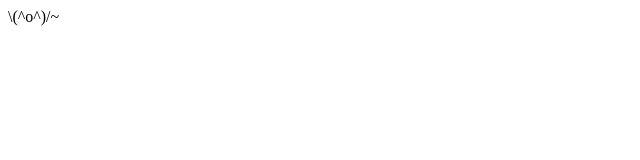
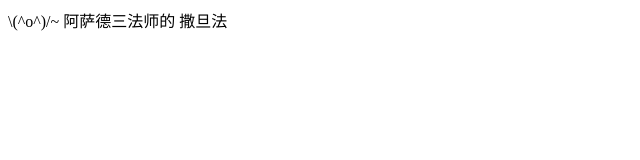
Before and after one commit to liliang1022/test, a plain HTML site: page index.html in a window 1280 px wide. Shown: the whole page, without its empty margins (0-640 px from the left). Drawn offline with Linux system fonts and the light colour scheme.

Commit message:
加入了a.txt

```diff
--- a/index.html
+++ b/index.html
@@ -6,5 +6,8 @@
 </head>
 <body>
     \(^o^)/~
+
+
+    阿萨德三法师的 撒旦法
 </body>
 </html>
```
Also changed, not shown: a.txt (added).
